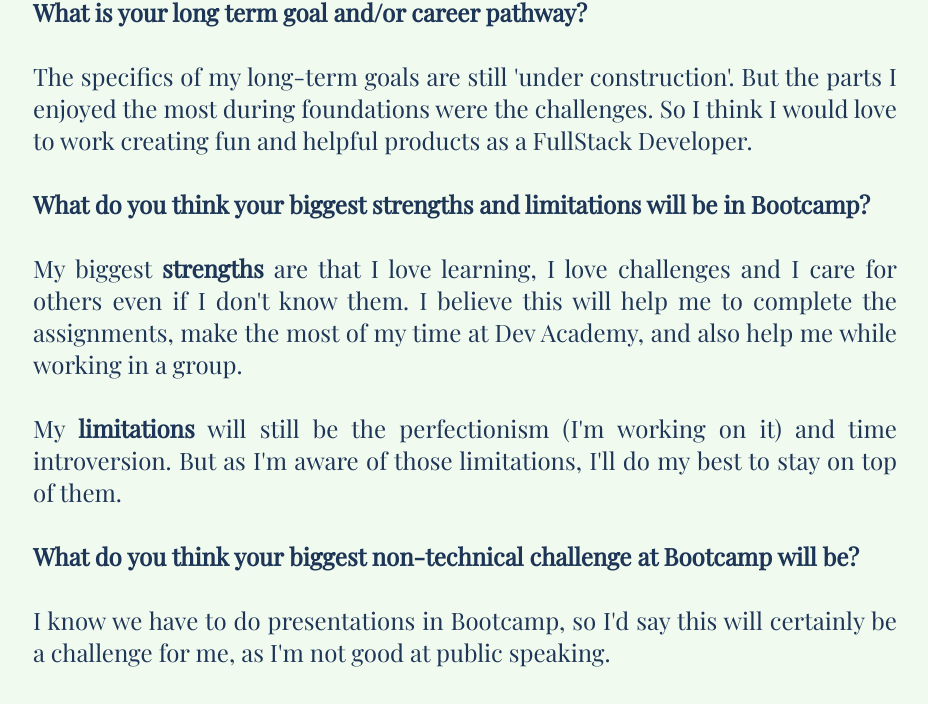
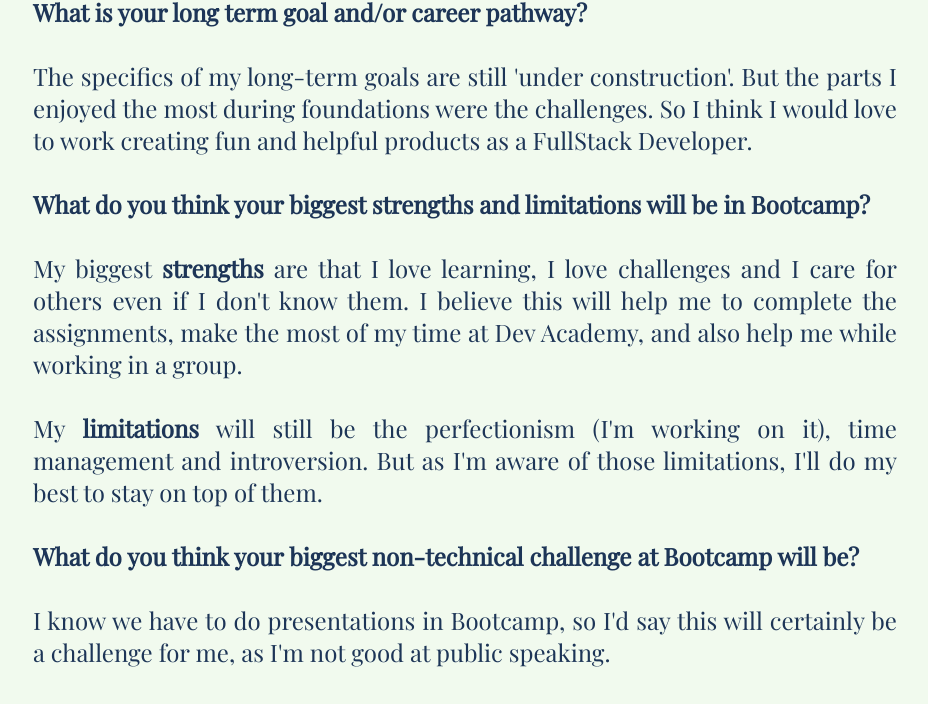
Before and after one commit to caroline-stadnicki/caroline-stadnicki.github.io, a plain HTML site: page study-plan.html in a window 1280 px wide. Shown: the part 446-1150 px from the top of the page, without its empty margins (175-1103 px from the left). Drawn offline with nearby package versions, Linux system fonts and the light colour scheme.

Commit message:
Correct typo mistake on post

```diff
--- a/study-plan.html
+++ b/study-plan.html
@@ -50,9 +50,9 @@
       and also help me while working in a group.
     </p>
     <p>
-      My <b>limitations</b> will still be the perfectionism (I'm working on it)
-      and time introversion. But as I'm aware of those limitations, I'll do my
-      best to stay on top of them.
+      My <b>limitations</b> will still be the perfectionism (I'm working on it),
+      time management and introversion. But as I'm aware of those limitations,
+      I'll do my best to stay on top of them.
     </p>
     <p class="question">
       What do you think your biggest non-technical challenge at Bootcamp will
```
